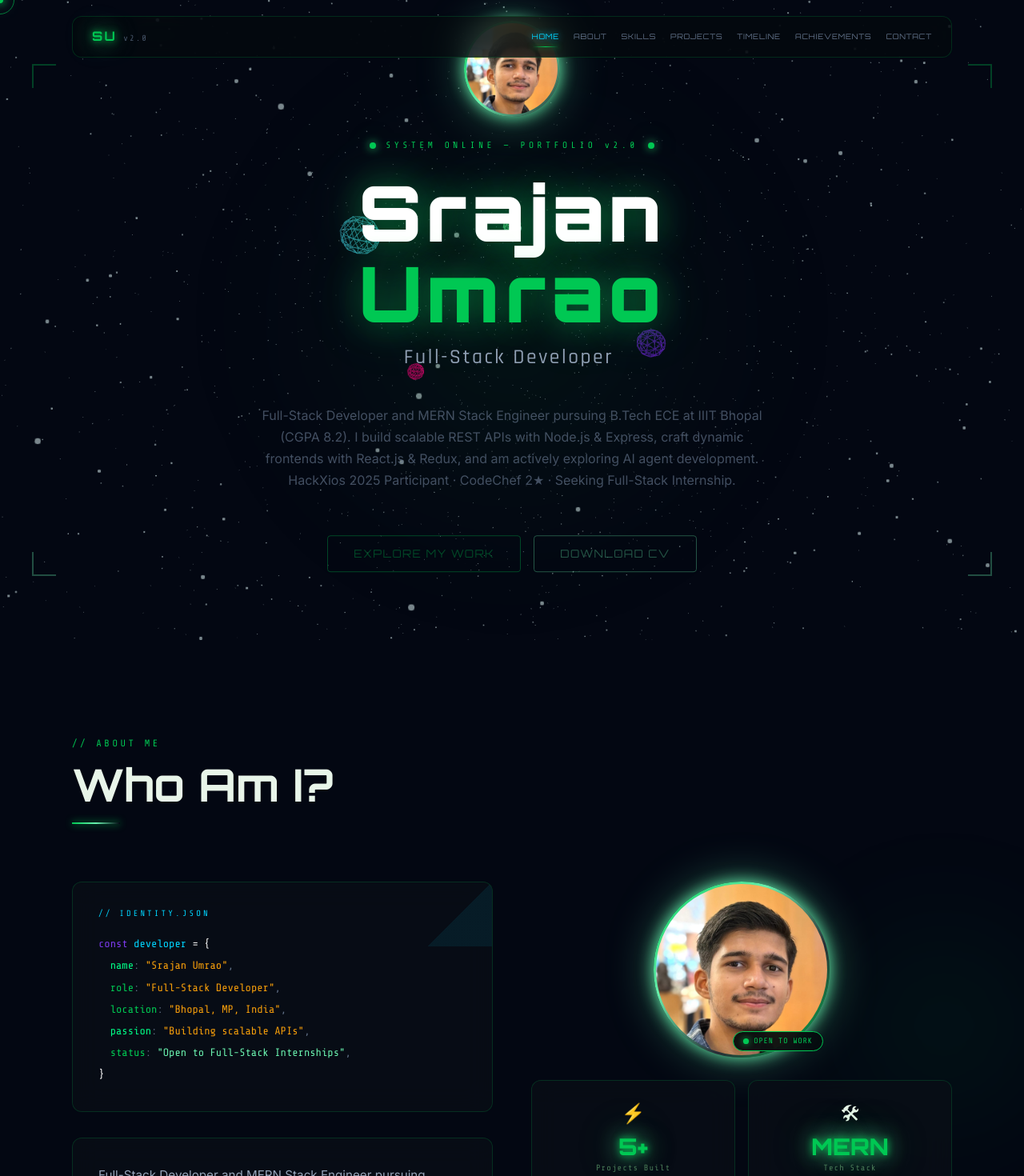
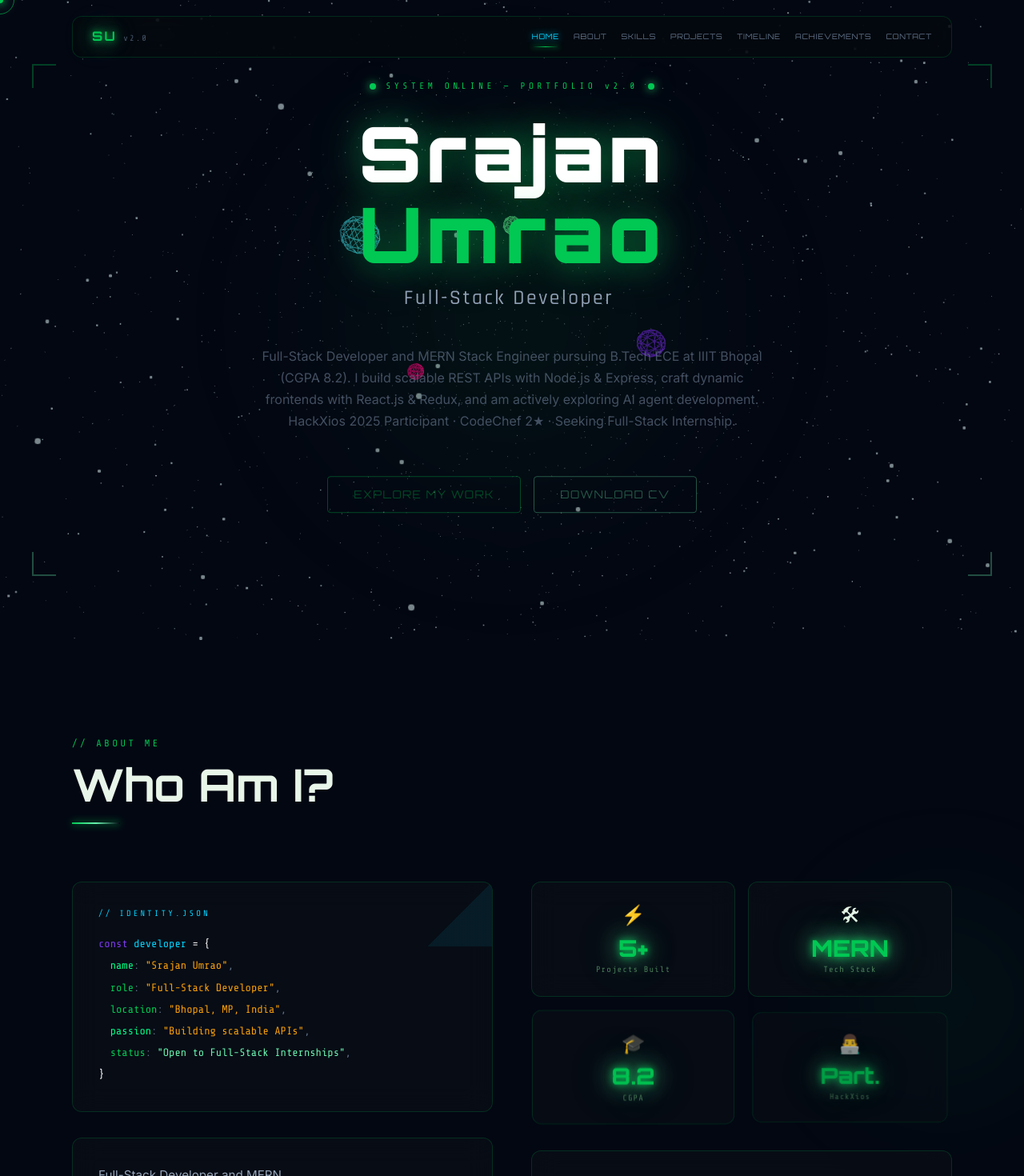
Before and after one commit to srajan19181-star/Portfolio, a React (Vite) app: page / in a window 1280 px wide. Shown: the top 1470 px of the page at 80% size. Built offline with nearby package versions, Linux system fonts and the light colour scheme.

Commit message:
style: move profile photo to the bio text card, remove from hero and right column

```diff
--- a/src/components/sections/About.jsx
+++ b/src/components/sections/About.jsx
@@ -1,4 +1,4 @@
-import { useRef, useState } from 'react';
+import { useRef } from 'react';
 import { motion, useInView } from 'framer-motion';
 import { personalInfo } from '../../data/portfolioData';
 
@@ -128,8 +128,9 @@ const About = () => {
               </div>
             </div>
 
-            {/* Bio text */}
-            <div className="glass-card" style={{ padding: 32 }}>
+            {/* Bio text & Profile Photo */}
+            <div className="glass-card flex flex-col md:flex-row gap-8 items-center" style={{ padding: 32 }}>
+              <div style={{ flex: 1 }}>
                 <p
                   style={{
                     fontFamily: "'Inter', sans-serif",
@@ -152,22 +153,19 @@ const About = () => {
                   I believe in building things that work well, scale efficiently, and are maintainable. Every project I take on teaches me something new about software architecture and clean code principles.
                 </p>
               </div>
-          </motion.div>
 
-          {/* Right — Photo + Stats + Interests */}
-          <div>
-            {/* Profile Photo — adjustable size */}
+              {/* Profile Photo */}
               <motion.div
                 initial={{ opacity: 0, scale: 0.85 }}
                 animate={isInView ? { opacity: 1, scale: 1 } : {}}
                 transition={{ duration: 0.7, delay: 0.25 }}
-              style={{ marginBottom: 28, display: 'flex', justifyContent: 'center' }}
+                style={{ flexShrink: 0 }}
               >
                 <div style={{ position: 'relative' }}>
                   {/* Outer glow ring */}
                   <div style={{
-                  width: 220,
-                  height: 220,
+                    width: 'clamp(140px, 15vw, 180px)',
+                    height: 'clamp(140px, 15vw, 180px)',
                     borderRadius: '50%',
                     background: 'linear-gradient(135deg, #00c853, #69f0ae, rgba(255,255,255,0.15), #00c853)',
                     padding: 3,
@@ -190,8 +188,8 @@ const About = () => {
                   {/* Status badge */}
                   <div style={{
                     position: 'absolute',
-                  bottom: 8,
-                  right: 8,
+                    bottom: 0,
+                    right: -10,
                     background: 'rgba(5,10,14,0.92)',
                     border: '1.5px solid #00c853',
                     borderRadius: 20,
@@ -200,6 +198,7 @@ const About = () => {
                     alignItems: 'center',
                     gap: 6,
                     backdropFilter: 'blur(10px)',
+                    transform: 'scale(0.85)'
                   }}>
                     <motion.span
                       animate={{ scale: [1, 1.4, 1] }}
@@ -210,6 +209,12 @@ const About = () => {
                   </div>
                 </div>
               </motion.div>
+            </div>
+          </motion.div>
+
+          {/* Right — Photo + Stats + Interests */}
+          <div>
+
 
             {/* Stats grid */}
             <motion.div
--- a/src/components/sections/Hero.jsx
+++ b/src/components/sections/Hero.jsx
@@ -80,40 +80,7 @@ const Hero = () => {
 
       {/* Main content */}
       <div style={{ textAlign: 'center', maxWidth: 900, position: 'relative', zIndex: 2 }}>
-        {/* Profile Photo */}
-        <motion.div
-          initial={{ opacity: 0, scale: 0.7 }}
-          animate={{ opacity: 1, scale: 1 }}
-          transition={{ duration: 0.7, delay: 0.1, ease: [0.22, 1, 0.36, 1] }}
-          style={{ marginBottom: 28, display: 'flex', justifyContent: 'center' }}
-        >
-          <div style={{
-            width: 120,
-            height: 120,
-            borderRadius: '50%',
-            background: 'linear-gradient(135deg, #00c853, #69f0ae, #ffffff20)',
-            padding: 3,
-            boxShadow: '0 0 30px rgba(0,200,83,0.4), 0 0 60px rgba(105,240,174,0.15)',
-            animation: 'pulse-neon 3s ease-in-out infinite',
-          }}>
-            <img
-              src={personalInfo.photo}
-              alt={personalInfo.name}
-              style={{
-                width: '100%',
-                height: '100%',
-                borderRadius: '50%',
-                objectFit: 'cover',
-                objectPosition: 'top',
-                display: 'block',
-              }}
-              onError={(e) => {
-                e.target.style.display = 'none';
-                e.target.parentElement.style.background = 'linear-gradient(135deg, #00c853, #1b5e20)';
-              }}
-            />
-          </div>
-        </motion.div>
+
 
         {/* System tag */}
         <motion.div
```
Lines whose indentation alone changed are shown as unchanged.
